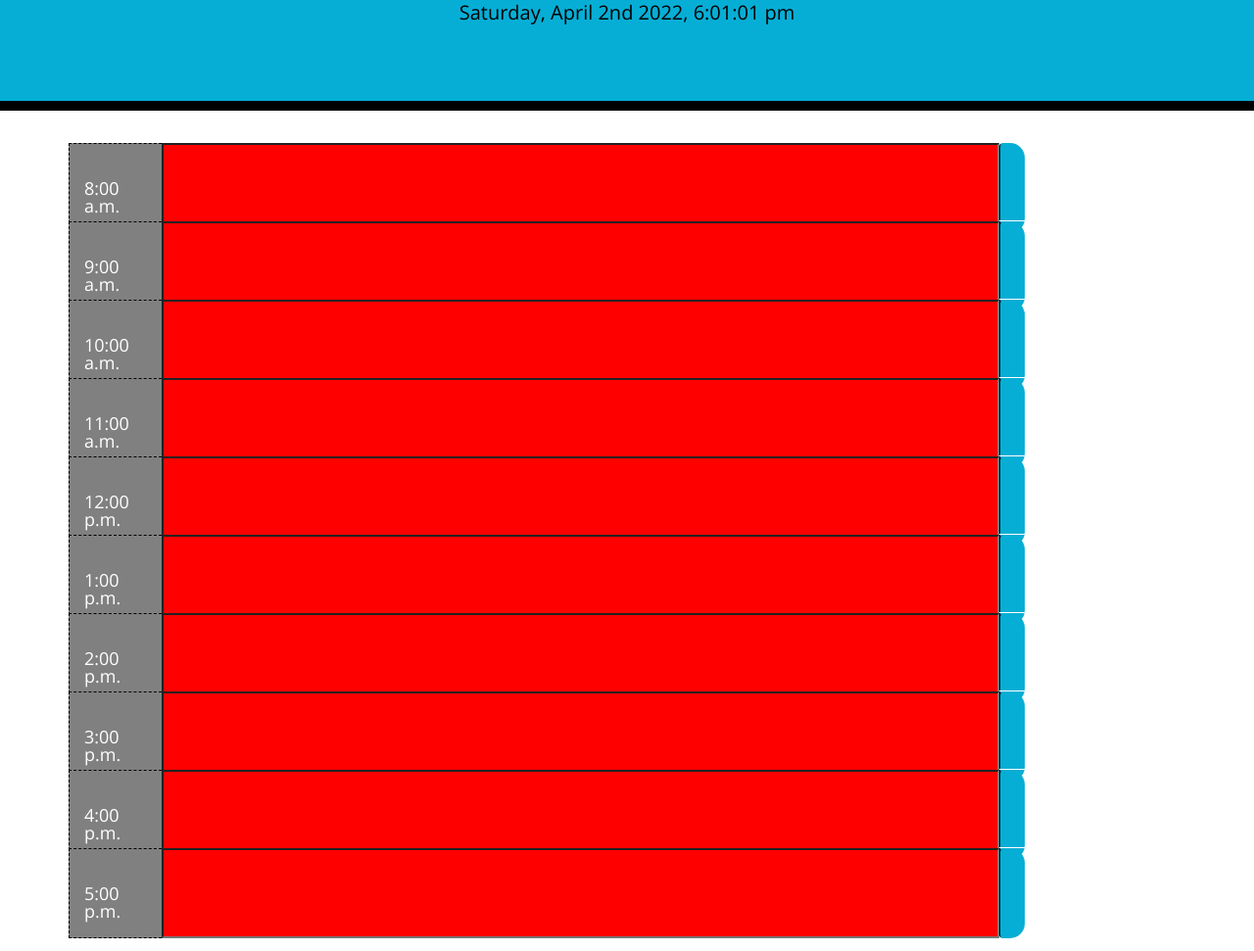
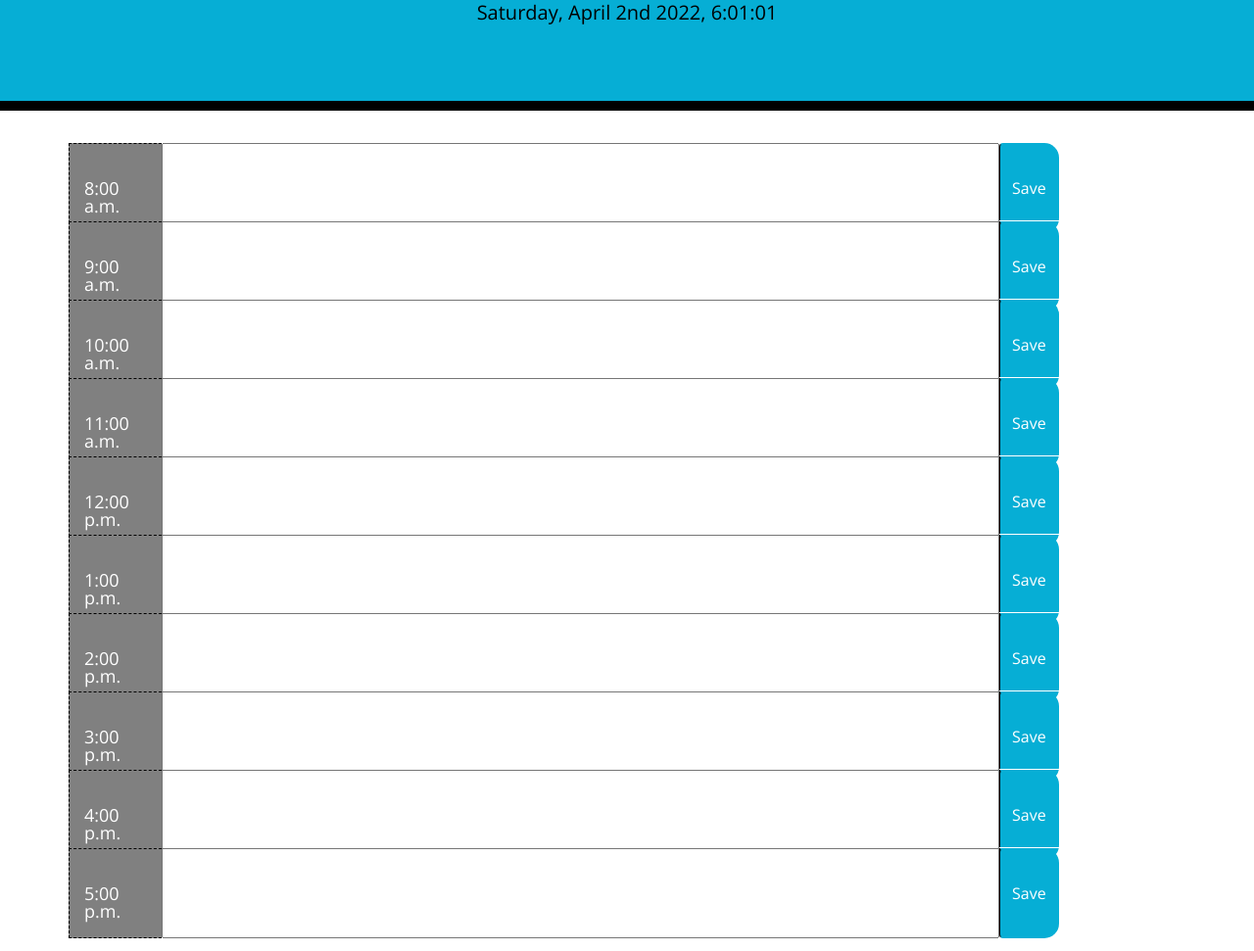
Before and after one commit to Samuels1996/Daily-planner, a plain HTML site: page index.html in a window 1280 px wide. Shown: the part 191-1162 px from the top of the page at 98% size. Drawn offline with nearby package versions, Linux system fonts and the light colour scheme.

Commit message:
adding in additonal js and index changes.

```diff
--- a/assets/js/javascript.js
+++ b/assets/js/javascript.js
@@ -1,10 +1,12 @@
-var listItem = document.querySelector('container')
-var timeEl = document.getElementById('timeSlot')
+var listItem = document.querySelector('.container');
+var timeEl = document.getElementById('.timeSlot');
+var saveBtn = document.querySelector('.saveBtn');
+var currentTime = moment();
 
 $(document).ready(function() {
     var update = function() {
         document.getElementById('currentDay')
-        .innerHTML = moment().format('dddd, MMMM Do YYYY, h:mm:ss a');
+        .innerHTML = moment().format('dddd, MMMM Do YYYY, h:mm:ss');
     }
     setInterval(update, 1000)
 
@@ -13,86 +15,86 @@ $(document).ready(function() {
         var input = $(this).siblings('.formList').val();
         var hour = $(this).siblings().attr('id');
 
-        localStorage.setItem(hour, input)
+        localStorage.getItem(hour, input)
     })
 });
 
 if ((moment().format('H')) > 8 ) {
-    $('#8hour').css('background-color', 'gray');
+    $('8hour').css('.past');
 } else if ((moment().format('H')) < 8) {
-    $('#8hour').css('background-color', 'green');
+    $('8hour').css('present');
 } else ((moment().format('H')) == 8) ;{
-    $('#8hour').css('background-color', 'red');
+    $('8hour').css('.future');
 }
 
 if ((moment().format('H')) > 9 ) {
-    $('#9hour').css('background-color', 'gray');
+    $('9hour').css('background-color', 'gray');
 } else if ((moment().format('H')) < 9) {
-    $('#9hour').css('background-color', 'green');
+    $('9hour').css('background-color', 'green');
 } else ((moment().format('H')) == 9) ;{
-    $('#9hour').css('background-color', 'red');
+    $('9hour').css('background-color', 'red');
 }
 
 if ((moment().format('H')) >10 ) {
-    $('#10hour').css('background-color', 'gray');
+    $('10hour').css('.past');
 } else if ((moment().format('H')) < 10) {
-    $('#10hour').css('background-color', 'green');
+    $('10hour').css('.present');
 } else ((moment().format('H')) == 10) ;{
-    $('#10hour').css('background-color', 'red');
+    $('10hour').css('.future');
 }
 
 if ((moment().format('H')) > 11 ) {
-    $('#11hour').css('background-color', 'gray');
+    $('11hour').css('.past');
 } else if ((moment().format('H')) < 11) {
-    $('#11hour').css('background-color', 'green');
+    $('11hour').css('.present');
 } else ((moment().format('H')) == 11) ;{
-    $('#11hour').css('background-color', 'red');
+    $('11hour').css('.future');
 }
 
 if ((moment().format('H')) > 12 ) {
-    $('#12hour').css('background-color', 'gray');
+    $('12hour').css('.past');
 } else if ((moment().format('H')) < 12) {
-    $('#12hour').css('background-color', 'green');
+    $('12hour').css('.present');
 } else ((moment().format('H')) == 12) ;{
-    $('#12hour').css('background-color', 'red');
+    $('12hour').css('.future');
 }
 
 if ((moment().format('H')) > 13 ) {
-    $('#13hour').css('background-color', 'gray');
+    $('13hour').css('.past');
 } else if ((moment().format('H')) < 13) {
-    $('#13hour').css('background-color', 'green');
+    $('13hour').css('.present');
 } else ((moment().format('H')) == 13) ;{
-    $('#13hour').css('background-color', 'red');
+    $('13hour').css('.future');
 }
 
 if ((moment().format('H')) > 14 ) {
-    $('#14hour').css('background-color', 'gray');
+    $('14hour').css('.past');
 } else if ((moment().format('H')) < 14) {
-    $('#14hour').css('background-color', 'green');
+    $('14hour').css('.present');
 } else ((moment().format('H')) == 14) ;{
-    $('#14hour').css('background-color', 'red');
+    $('14hour').css('.future');
 }
 
 if ((moment().format('H')) > 15 ) {
-    $('#15hour').css('background-color', 'gray');
+    $('15hour').css('.past');
 } else if ((moment().format('H')) < 15) {
-    $('#15hour').css('background-color', 'green');
+    $('15hour').css('.present');
 } else ((moment().format('H')) == 15) ;{
-    $('#15hour').css('background-color', 'red');
+    $('15hour').css('.future');
 }
 
 if ((moment().format('H')) > 16 ) {
-    $('#16hour').css('background-color', 'gray');
+    $('16hour').css('.past');
 } else if ((moment().format('H')) < 16) {
-    $('#16hour').css('background-color', 'green');
+    $('16hour').css('.present');
 } else ((moment().format('H')) == 16) ;{
-    $('#16hour').css('background-color', 'red');
+    $('16hour').css('.future');
 }
 
 if ((moment().format('H')) > 17 ) {
-    $('#17hour').css('background-color', 'gray');
+    $('17hour').css('.past');
 } else if ((moment().format('H')) < 17) {
-    $('#17hour').css('background-color', 'green');
+    $('17hour').css('.present');
 } else ((moment().format('H')) == 17) ;{
-    $('#17hour').css('background-color', 'red');
+    $('17hour').css('.future');
 }
--- a/index.html
+++ b/index.html
@@ -39,7 +39,7 @@
             8:00 a.m.
           </div>
           <input type="text"  id="8hour" class="formList col-sm-9">
-          <button type="button" class="btn saveBtn"></button>
+          <button type="button" class="btn saveBtn">Save</button>
         </div>
 
         <div class="row">
@@ -47,7 +47,7 @@
             9:00 a.m.
           </div>
           <input type="text" id="9hour" class="formList col-sm-9">
-          <button type="button" class="btn saveBtn"></button>
+          <button type="button" class="btn saveBtn">Save</button>
         </div>
 
         <div class="row">
@@ -55,7 +55,7 @@
             10:00 a.m.
           </div>
           <input type="text" id="10hour" class="formList col-sm-9">
-          <button type="button" class="btn saveBtn"></button>
+          <button type="button" class="btn saveBtn">Save</button>
         </div>
 
         <div class="row">
@@ -63,7 +63,7 @@
             11:00 a.m.
           </div>
           <input type="text" id="11hour" class="formList col-sm-9">
-          <button type="button" class="btn saveBtn"></button>
+          <button type="button" class="btn saveBtn">Save</button>
         </div>
 
         <div class="row">
@@ -71,7 +71,7 @@
             12:00 p.m.
           </div>
           <input type="text" id="12hour" class="formList col-sm-9">
-          <button type="button" class="btn saveBtn"></button>
+          <button type="button" class="btn saveBtn">Save</button>
         </div>
 
         <div class="row">
@@ -79,7 +79,7 @@
             1:00 p.m.
           </div>
           <input type="text" id="13hour" class="formList col-sm-9">
-          <button type="button" class="btn saveBtn"></button>
+          <button type="button" class="btn saveBtn">Save</button>
         </div>
 
         <div class="row">
@@ -87,7 +87,7 @@
             2:00 p.m.
           </div>
           <input type="text" id="14hour" class="formList col-sm-9">
-          <button type="button" class="btn saveBtn"></button>
+          <button type="button" class="btn saveBtn">Save</button>
         </div>
 
         <div class="row">
@@ -95,7 +95,7 @@
             3:00 p.m.
           </div>
           <input type="text" id="15hour" class="formList col-sm-9">
-          <button type="button" class="btn saveBtn"></button>
+          <button type="button" class="btn saveBtn">Save</button>
         </div>
 
         <div class="row">
@@ -103,7 +103,7 @@
             4:00 p.m.
           </div>
           <input type="text" id="16hour" class="formList col-sm-9">
-          <button type="button" class="btn saveBtn"></button>
+          <button type="button" class="btn saveBtn">Save</button>
         </div>
 
         <div class="row">
@@ -111,7 +111,7 @@
             5:00 p.m.
           </div>
           <input type="text" id="17hour" class="formList col-sm-9">
-          <button type="button" class="btn saveBtn"></button>
+          <button type="button" class="btn saveBtn">Save</button>
         </div>
 
       </section>
```
